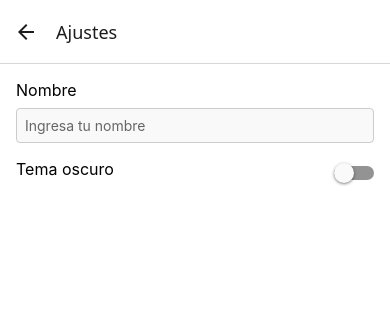
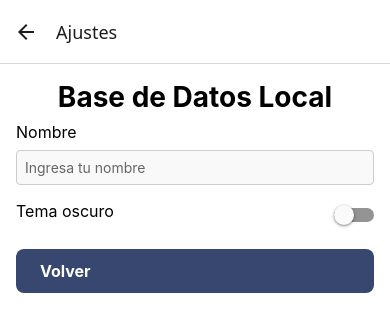
Before and after one commit to ucesfranp/FinanzasApp, a React Native app: screen /Ajustes in a window 390 px wide. Shown: the top 332 px of the page. Built offline with nearby package versions, Linux system fonts and the light colour scheme.

Commit message:
Subo Clase10 al día

```diff
--- a/screens/AjustesScreen.tsx
+++ b/screens/AjustesScreen.tsx
@@ -1,9 +1,17 @@
 import { useEffect, useState } from "react";
-import { View, Text, TextInput, Switch, StyleSheet } from 'react-native';
+import { View, Text, TextInput, Switch, StyleSheet, Pressable } from 'react-native';
 import { guardarPrefs, leerPrefs } from "../services/preferencias";
 import { useTema } from "../context/TemaContext";
+import { NativeStackScreenProps } from '@react-navigation/native-stack';
+import { RootStackParamList } from '../navigation/types';
 
-export default function AjustesScreen() {
+type Props = NativeStackScreenProps<
+  RootStackParamList, 'Ajustes'
+>;
+
+export default function AjustesScreen(
+    { navigation }: Props
+) {
 
     const [nombre, setNombre] = useState('');
     const { oscuro, toggleTema, colores } = useTema();
@@ -25,18 +33,19 @@ export default function AjustesScreen() {
         await toggleTema(valor);
     }
 
-    async function handleNombreChange(text: string) {
+    async function handleNombre(text: string) {
         setNombre(text);
         await guardarPrefs({ nombre: text, temaOscuro: oscuro } as any);
     }
 
     return (
         <View style={[styles.container, { backgroundColor: colores.fondo }]}>
+            <Text style={[styles.titulo, { color: colores.texto}]}>Base de Datos Local</Text>
             <Text style={[styles.label, { color: colores.texto }]}>Nombre</Text>
             <TextInput
                 style={[styles.input, { borderColor: colores.inputBorder, backgroundColor: colores.inputBg, color: colores.texto }]}
                 value={nombre}
-                onChangeText={handleNombreChange}
+                onChangeText={handleNombre}
                 placeholder="Ingresa tu nombre"
                 placeholderTextColor={oscuro ? '#999' : '#666'}
             />
@@ -45,6 +54,13 @@ export default function AjustesScreen() {
                 <Text style={[styles.label, { color: colores.texto }]}>Tema oscuro</Text>
                 <Switch value={oscuro} onValueChange={handleToggle} />
             </View>
+
+            <Pressable
+                style={[styles.boton, { marginTop: 20,backgroundColor: colores.boton }]}
+                onPress={() => navigation.goBack()}
+            >
+                <Text style={styles.botonTxt}>Volver</Text>
+            </Pressable>
         </View>
     );
 }
@@ -54,4 +70,20 @@ const styles = StyleSheet.create({
     label: { fontSize: 16, marginBottom: 8 },
     input: { borderWidth: 1, padding: 8, borderRadius: 4, marginBottom: 16 },
     row: { flexDirection: 'row', alignItems: 'center', justifyContent: 'space-between' },
+    boton: {
+      paddingHorizontal: 24,
+      paddingVertical: 12,
+      borderRadius: 8,
+    },
+    botonTxt: {
+      color: '#fff',
+      fontSize: 16,
+      fontWeight: 'bold',
+    },
+    titulo: {
+      fontSize: 28,
+      fontWeight: 'bold',
+      marginBottom: 8,
+      alignSelf: 'center',
+    },
 });
--- a/screens/HomeScree.tsx
+++ b/screens/HomeScree.tsx
@@ -3,18 +3,36 @@ import { View, Text, Pressable, StyleSheet } from 'react-native';
 import { NativeStackNavigationProp } from '@react-navigation/native-stack';
 import { RootStackParamList } from '../navigation/types';
 import { useTema } from '../context/TemaContext';
+import { useState, useEffect } from 'react';
+import { leerPrefs } from '../services/preferencias';
 
 type HomeNavProp = NativeStackNavigationProp<RootStackParamList, 'Home'>;
 
 
 interface Props { navigation: HomeNavProp; }
 
+
+//Leemos las preferencias al inicial la app y mostramos un saludo personalizado con el nombre guardado.
+
 export default function HomeScreen({ navigation }: Props) {
   const { colores } = useTema();
+  const [nombre, setNombre] = useState(''); // estado para guardar el nombre leído de las preferencias --> nombre es el estado, setNombre es la función para actualizarlo, y '' es el valor inicial (vacío)
+
+  useEffect(() => {
+    async function cargarNombre() {
+      const prefs = await leerPrefs();
+      if (prefs && prefs.nombre) { // esto se lee así: si prefs existe y tiene una propiedad nombre, entonces...
+        setNombre(prefs.nombre); // actualizamos el estado con el nombre leído de las preferencias
+      }
+    }
+    cargarNombre();
+  }, []);
 
   return (
     <View style={[styles.container, { backgroundColor: colores.fondo }]}>
-      <Text style={[styles.titulo, { color: colores.textoPrimario }]}>Pantalla Home</Text>
+      <Text style={[styles.titulo, { color: colores.textoPrimario }]}>
+        {nombre ? `¡Hola ${nombre}!` : 'Pantalla Home'} {/* Si nombre tiene algo, mostramos "¡Hola {nombre}!", sino mostramos "Pantalla Home" */}
+      </Text>
       <Pressable
         style={[styles.boton, { backgroundColor: colores.boton }]}
         onPress={() => navigation.navigate('Detalle', {
```
